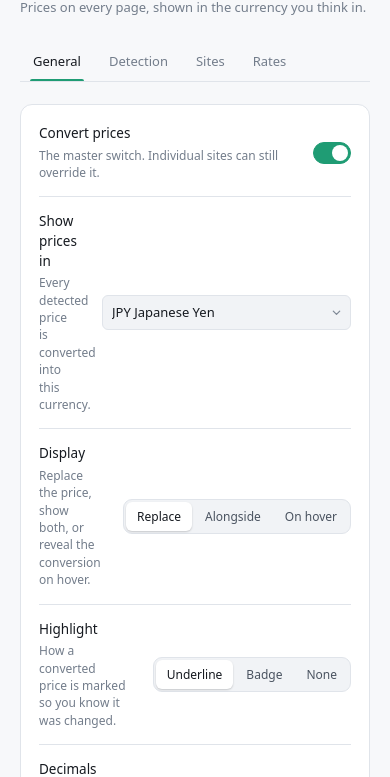
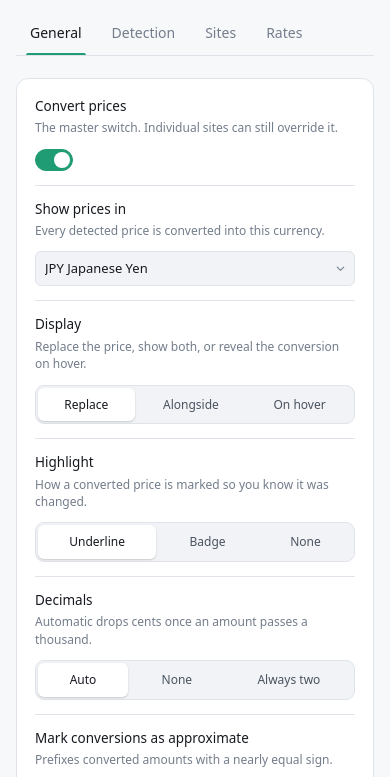
Before and after one commit to takumiymd/kawase, a browser extension: page src/options/options.html in a window 390 px wide. Shown: the part 83-860 px from the top of the page. Drawn offline with Linux system fonts and the light colour scheme.

Commit message:
feat: add layout and viewport meta for firefox android

```diff
--- a/src/options/options.css
+++ b/src/options/options.css
@@ -315,3 +315,54 @@
 .about {
   padding-bottom: 8px;
 }
+
+@media (max-width: 600px) {
+  body {
+    padding: 0 16px 48px;
+  }
+  .page-header {
+    padding: 24px 0 16px;
+  }
+  .tabs {
+    overflow-x: auto;
+    white-space: nowrap;
+    scrollbar-width: none;
+    -webkit-overflow-scrolling: touch;
+  }
+  .tabs::-webkit-scrollbar {
+    display: none;
+  }
+  .tabs button {
+    padding: 10px 14px;
+    font-size: 14px;
+  }
+  .setting {
+    flex-direction: column;
+    align-items: stretch;
+    gap: 12px;
+    padding: 14px 0;
+  }
+  .setting select.field {
+    width: 100%;
+    min-width: 0;
+  }
+  .segmented.narrow {
+    width: 100%;
+  }
+  .segmented.narrow button {
+    flex: 1;
+    padding: 8px 4px;
+    text-align: center;
+  }
+  .symbol-grid {
+    grid-template-columns: 1fr;
+  }
+  .rate-summary {
+    flex-direction: column;
+    align-items: stretch;
+    gap: 12px;
+  }
+  .rate-summary button {
+    align-self: flex-start;
+  }
+}
--- a/src/options/options.html
+++ b/src/options/options.html
@@ -2,6 +2,7 @@
 <html lang="en">
 <head>
   <meta charset="utf-8">
+  <meta name="viewport" content="width=device-width, initial-scale=1">
   <title>Kawase settings</title>
   <link rel="stylesheet" href="../ui/theme.css">
   <link rel="stylesheet" href="options.css">
--- a/src/popup/popup.css
+++ b/src/popup/popup.css
@@ -1,5 +1,7 @@
 body {
   width: 328px;
+  max-width: 100vw;
+  margin: 0;
 }
 
 .header {
@@ -347,3 +349,38 @@
 body[data-disabled="true"] .rate-line {
   opacity: 0.45;
 }
+
+@media (max-width: 480px) {
+  body {
+    width: 100%;
+    font-size: 14px;
+  }
+  .block {
+    padding: 14px 16px;
+  }
+  .combo-trigger {
+    padding: 11px 12px;
+  }
+  .combo-name {
+    font-size: 14px;
+  }
+  .combo-option {
+    padding: 10px 10px;
+  }
+  .combo-option .name {
+    font-size: 13.5px;
+  }
+  .segmented button {
+    padding: 9px 6px;
+    font-size: 13px;
+  }
+  .row {
+    padding: 10px 0;
+  }
+  .row-title {
+    font-size: 13.5px;
+  }
+  .row-note {
+    font-size: 11.5px;
+  }
+}
```
Also changed, not shown: src/popup/popup.html (+1 -0 lines).
